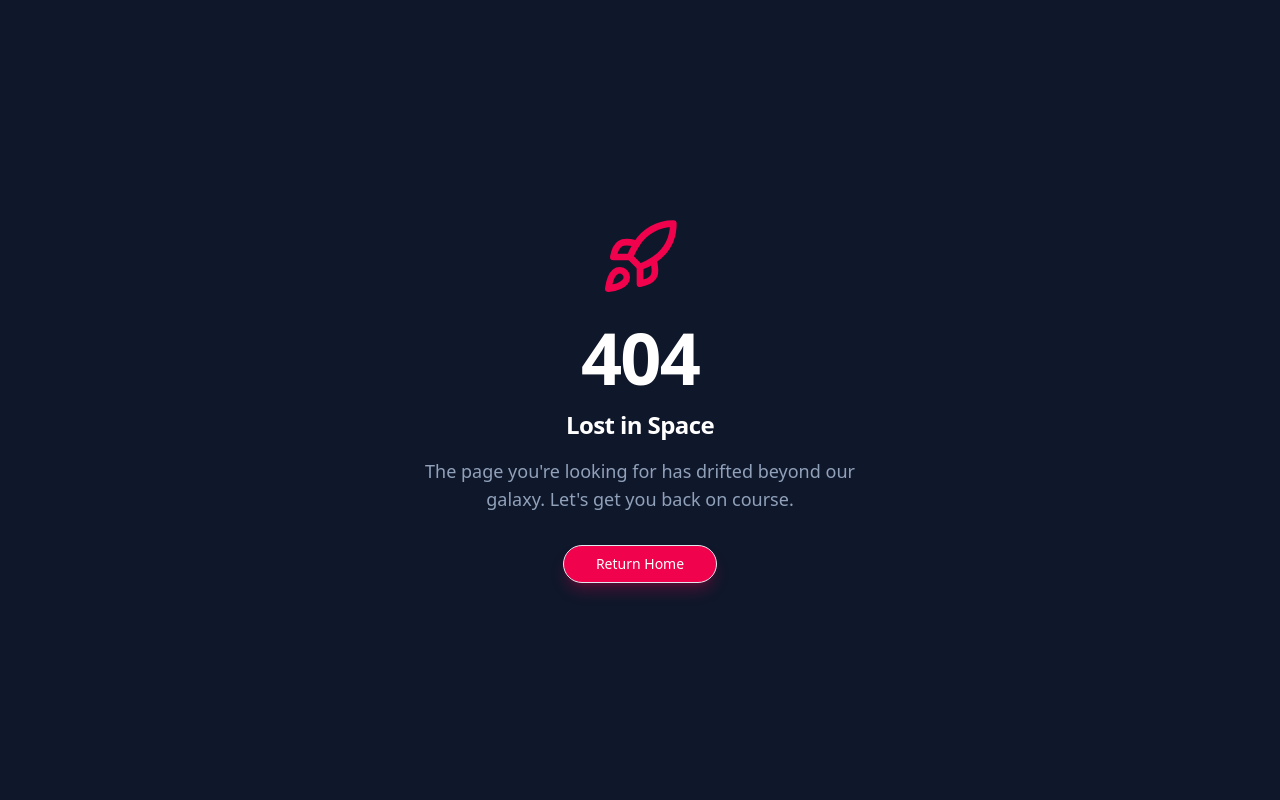
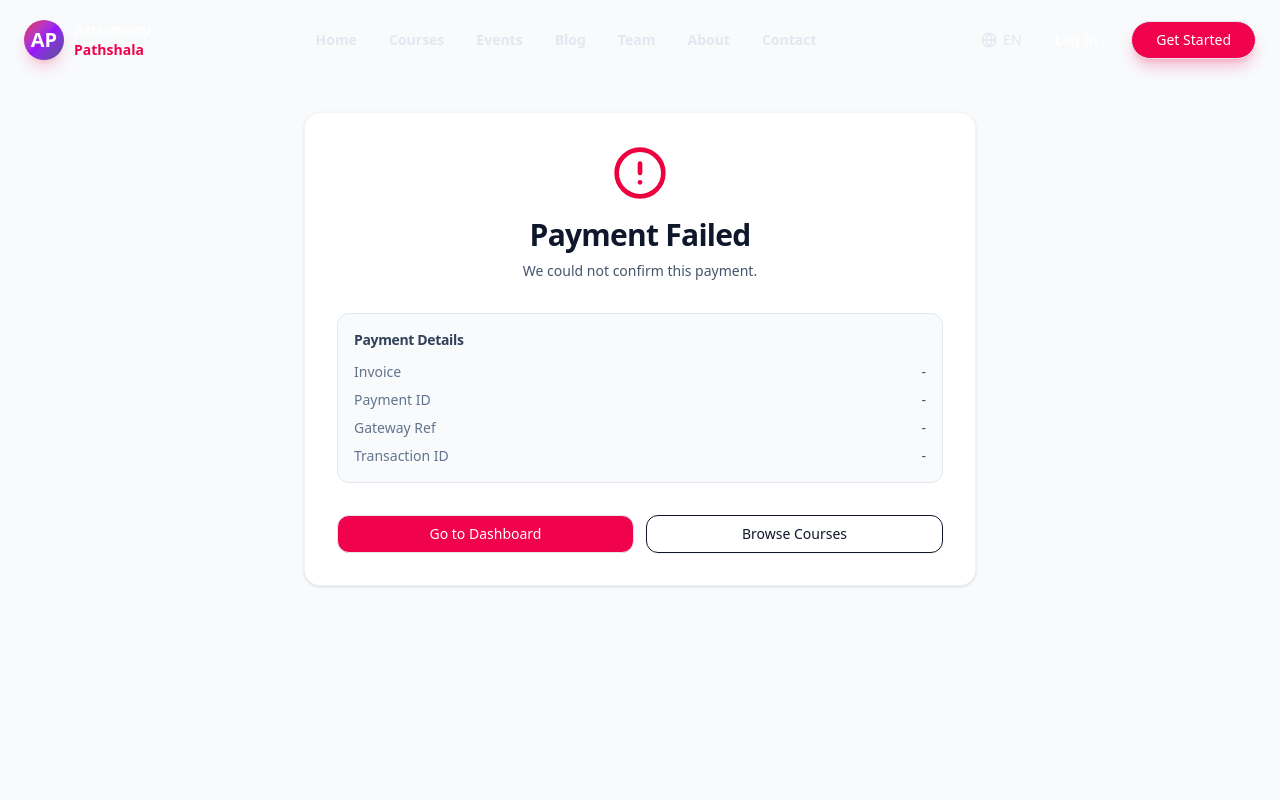
Before and after one commit to Nayem-khan1/public-website, a Next.js app: page /payment/fail in a window 1280 px wide. Before the commit this address had no page. Shown: the top 800 px of the page. Built offline with nearby package versions, Linux system fonts and the light colour scheme.

Commit message:
add payment success page

```diff
--- /dev/null
+++ b/app/(public)/payment/cancel/page.tsx
@@ -0,0 +1,15 @@
+import { PaymentStatusPage } from "@/components/payment-status-page";
+
+export default async function PaymentCancelPage({
+  searchParams,
+}: {
+  searchParams: Promise<Record<string, string | string[] | undefined>>;
+}) {
+  const resolvedSearchParams = await searchParams;
+  return (
+    <PaymentStatusPage
+      variant="cancelled"
+      searchParams={resolvedSearchParams}
+    />
+  );
+}
--- /dev/null
+++ b/app/(public)/payment/fail/page.tsx
@@ -0,0 +1,15 @@
+import { PaymentStatusPage } from "@/components/payment-status-page";
+
+export default async function PaymentFailPage({
+  searchParams,
+}: {
+  searchParams: Promise<Record<string, string | string[] | undefined>>;
+}) {
+  const resolvedSearchParams = await searchParams;
+  return (
+    <PaymentStatusPage
+      variant="failed"
+      searchParams={resolvedSearchParams}
+    />
+  );
+}
--- /dev/null
+++ b/app/(public)/payment/failure/page.tsx
@@ -0,0 +1,24 @@
+import { redirect } from "next/navigation";
+
+export default async function PaymentFailureAliasPage({
+  searchParams,
+}: {
+  searchParams: Promise<Record<string, string | string[] | undefined>>;
+}) {
+  const resolvedSearchParams = await searchParams;
+  const query = new URLSearchParams();
+
+  for (const [key, value] of Object.entries(resolvedSearchParams)) {
+    if (!value) continue;
+    if (Array.isArray(value)) {
+      for (const item of value) {
+        query.append(key, item);
+      }
+      continue;
+    }
+    query.set(key, value);
+  }
+
+  const suffix = query.toString();
+  redirect(suffix ? `/payment/fail?${suffix}` : "/payment/fail");
+}
--- /dev/null
+++ b/app/(public)/payment/success/page.tsx
@@ -0,0 +1,15 @@
+import { PaymentStatusPage } from "@/components/payment-status-page";
+
+export default async function PaymentSuccessPage({
+  searchParams,
+}: {
+  searchParams: Promise<Record<string, string | string[] | undefined>>;
+}) {
+  const resolvedSearchParams = await searchParams;
+  return (
+    <PaymentStatusPage
+      variant="success"
+      searchParams={resolvedSearchParams}
+    />
+  );
+}
--- /dev/null
+++ b/components/payment-status-page.tsx
@@ -0,0 +1,116 @@
+import Link from "next/link";
+import { AlertCircle, CheckCircle2, RotateCcw } from "lucide-react";
+import { Button } from "@/components/ui/button";
+
+type PaymentStatusVariant = "success" | "failed" | "cancelled";
+type PaymentSearchParams = Record<string, string | string[] | undefined>;
+
+const variantContent: Record<
+  PaymentStatusVariant,
+  {
+    title: string;
+    subtitle: string;
+    iconClassName: string;
+    icon: typeof CheckCircle2;
+  }
+> = {
+  success: {
+    title: "Payment Completed",
+    subtitle: "Your course enrollment is now active.",
+    iconClassName: "text-emerald-600",
+    icon: CheckCircle2,
+  },
+  failed: {
+    title: "Payment Failed",
+    subtitle: "We could not confirm this payment.",
+    iconClassName: "text-rose-600",
+    icon: AlertCircle,
+  },
+  cancelled: {
+    title: "Payment Cancelled",
+    subtitle: "Your payment process was cancelled.",
+    iconClassName: "text-amber-600",
+    icon: RotateCcw,
+  },
+};
+
+function pickQueryValue(
+  searchParams: PaymentSearchParams,
+  keys: string[],
+): string | null {
+  for (const key of keys) {
+    const value = searchParams[key];
+    const normalized = Array.isArray(value) ? value[0] : value;
+    if (normalized && normalized.trim()) {
+      return normalized.trim();
+    }
+  }
+
+  return null;
+}
+
+export function PaymentStatusPage({
+  variant,
+  searchParams,
+}: {
+  variant: PaymentStatusVariant;
+  searchParams: PaymentSearchParams;
+}) {
+  const content = variantContent[variant];
+  const Icon = content.icon;
+
+  const statusMessage = pickQueryValue(searchParams, ["statusMessage", "message"]);
+  const reason = pickQueryValue(searchParams, ["reason"]);
+  const invoice = pickQueryValue(searchParams, ["invoice"]);
+  const paymentId = pickQueryValue(searchParams, ["payment_id"]);
+  const gatewayPaymentId = pickQueryValue(searchParams, ["paymentID"]);
+  const transactionId = pickQueryValue(searchParams, ["trx_id", "trxID"]);
+  const effectiveMessage = statusMessage || reason || content.subtitle;
+
+  return (
+    <section className="min-h-screen bg-slate-50 pt-28 pb-20">
+      <div className="container mx-auto px-4 md:px-6">
+        <div className="max-w-2xl mx-auto rounded-2xl border border-slate-100 bg-white p-8 shadow-sm">
+          <div className="flex flex-col items-center text-center">
+            <Icon className={`h-14 w-14 ${content.iconClassName}`} />
+            <h1 className="mt-4 text-3xl font-display font-bold text-slate-900">
+              {content.title}
+            </h1>
+            <p className="mt-2 text-sm text-slate-600">{effectiveMessage}</p>
+          </div>
+
+          <div className="mt-8 rounded-xl border border-slate-200 bg-slate-50 p-4">
+            <h2 className="text-sm font-semibold text-slate-700">Payment Details</h2>
+            <dl className="mt-3 space-y-2 text-sm text-slate-600">
+              <div className="flex justify-between gap-3">
+                <dt className="text-slate-500">Invoice</dt>
+                <dd className="text-right break-all">{invoice || "-"}</dd>
+              </div>
+              <div className="flex justify-between gap-3">
+                <dt className="text-slate-500">Payment ID</dt>
+                <dd className="text-right break-all">{paymentId || "-"}</dd>
+              </div>
+              <div className="flex justify-between gap-3">
+                <dt className="text-slate-500">Gateway Ref</dt>
+                <dd className="text-right break-all">{gatewayPaymentId || "-"}</dd>
+              </div>
+              <div className="flex justify-between gap-3">
+                <dt className="text-slate-500">Transaction ID</dt>
+                <dd className="text-right break-all">{transactionId || "-"}</dd>
+              </div>
+            </dl>
+          </div>
+
+          <div className="mt-8 flex flex-col gap-3 sm:flex-row">
+            <Button asChild className="w-full bg-primary hover:bg-primary/90 text-white rounded-xl">
+              <Link href="/dashboard">Go to Dashboard</Link>
+            </Button>
+            <Button asChild variant="outline" className="w-full rounded-xl">
+              <Link href="/courses">Browse Courses</Link>
+            </Button>
+          </div>
+        </div>
+      </div>
+    </section>
+  );
+}
```
